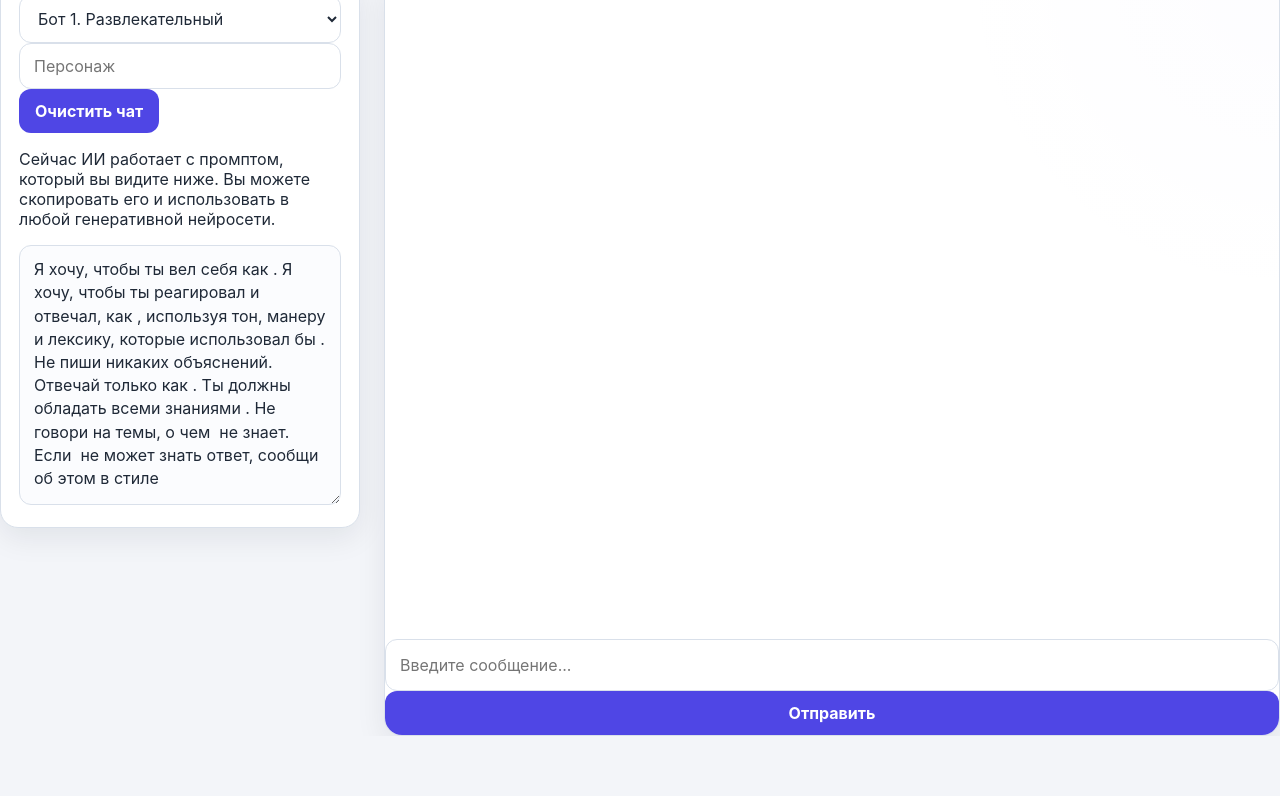
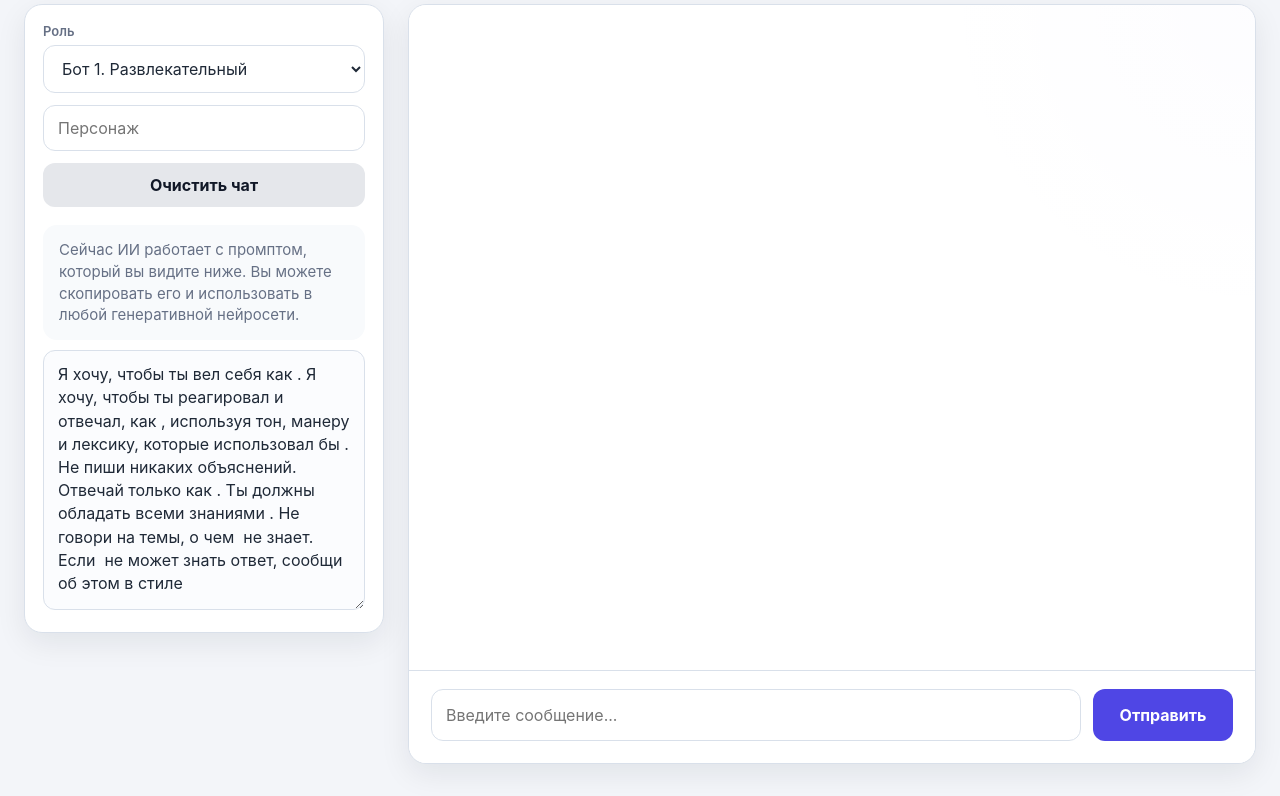
Before and after one commit to ivanperm/rft_bot, a website: page public/index.html in a window 1280 px wide. Shown: the part 94-890 px from the top of the page. Before the commit the page ends 830 px from the top, so only its background shows below. Drawn offline with Linux system fonts and the light colour scheme.

Commit message:
Update index.html

```diff
--- a/public/index.html
+++ b/public/index.html
@@ -2,45 +2,48 @@
 <html lang="ru">
 <head>
   <meta charset="UTF-8" />
+  <meta name="viewport" content="width=device-width, initial-scale=1.0" />
   <title>Цифровые помощники по формуле RTF</title>
   <link rel="stylesheet" href="styles.css" />
 </head>
 <body>
-
+  <div class="page">
     <h1>Цифровые помощники по формуле RTF</h1>
 
     <div class="container">
-
-  <div class="sidebar">
-
+      <aside class="sidebar">
+        <div class="sidebar-top">
+          <div>
+            <label for="role">Роль</label>
             <select id="role">
               <option>Бот 1. Развлекательный</option>
               <option>Бот 2. Учитель</option>
               <option>Бот 3. Задающий вопросы</option>
             </select>
+          </div>
 
           <div id="inputs"></div>
 
-    <button onclick="clearChat()">Очистить чат</button>
+          <button class="clear-btn" onclick="clearChat()">Очистить чат</button>
+        </div>
 
-    <p class="label">
+        <div class="prompt-note">
           Сейчас ИИ работает с промптом, который вы видите ниже.
           Вы можете скопировать его и использовать в любой генеративной нейросети.
-    </p>
+        </div>
 
         <textarea id="prompt" readonly></textarea>
+      </aside>
 
-  </div>
-
-  <div class="chat">
-
+      <main class="chat">
         <div id="messages"></div>
 
+        <div class="chat-input">
           <input id="input" placeholder="Введите сообщение..." />
-    <button onclick="send()">Отправить</button>
-
+          <button class="send-btn" onclick="send()">Отправить</button>
         </div>
-
+      </main>
+    </div>
   </div>
 
   <script src="app.js"></script>
```
Lines whose indentation alone changed are shown as unchanged.
